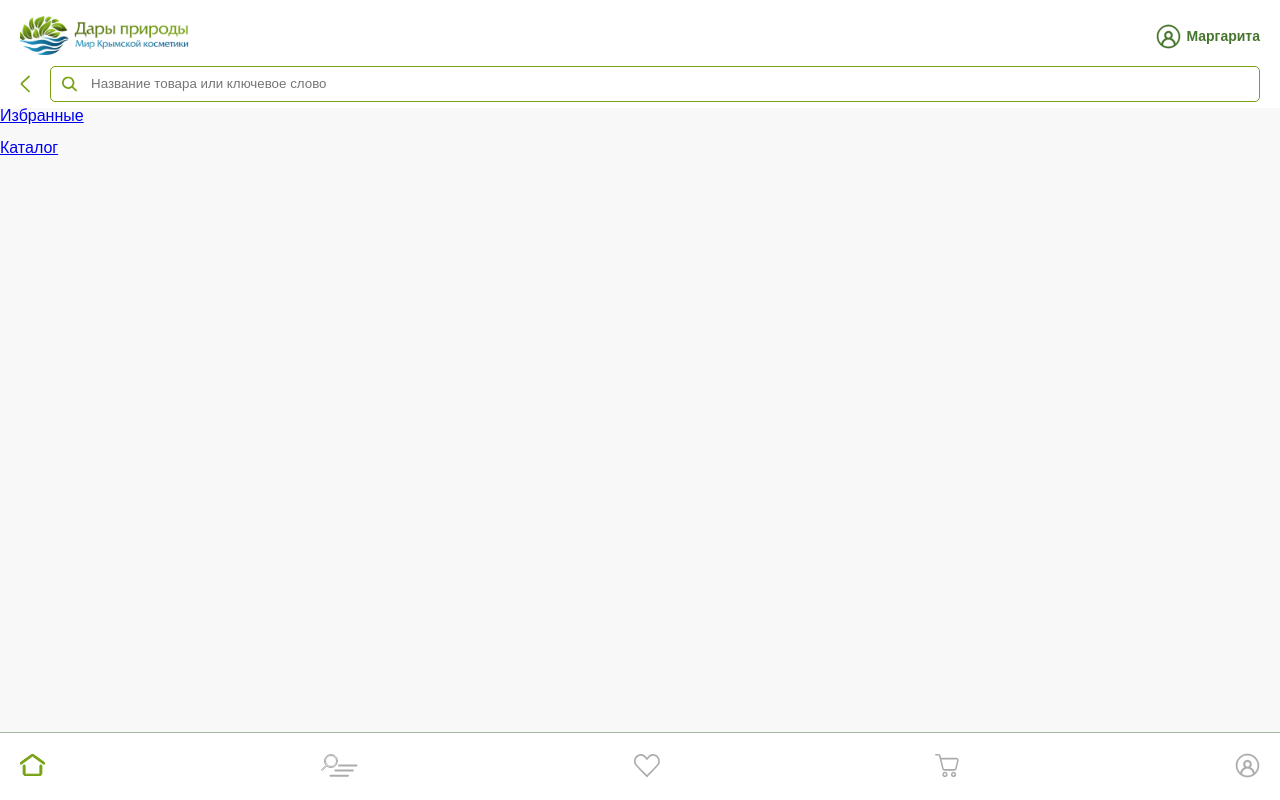
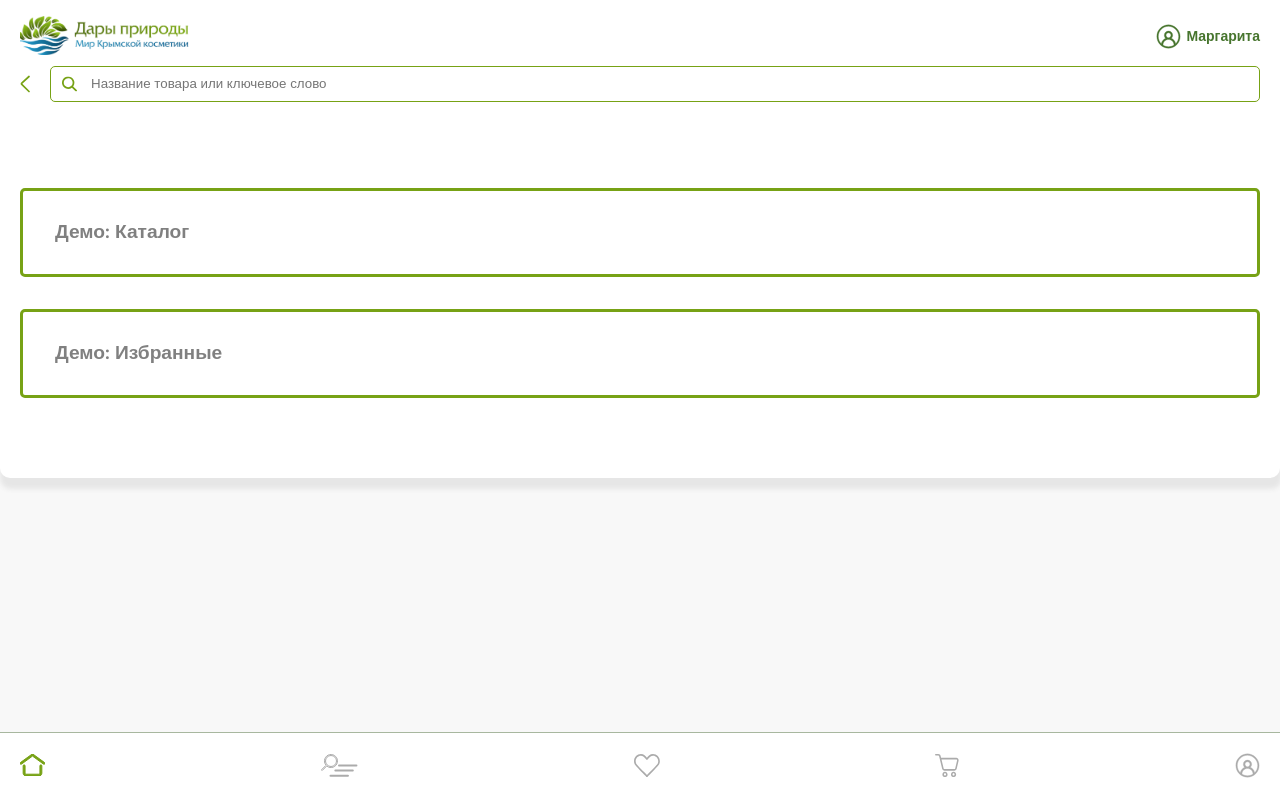
Before and after one commit to alexyakimenko/nature-gifts-test, a React (Vite) app: page / in a window 1280 px wide. Built offline with nearby package versions, Linux system fonts and the light colour scheme.

Commit message:
change homepage styles

```diff
--- a/src/pages/Homepage.jsx
+++ b/src/pages/Homepage.jsx
@@ -1,12 +1,16 @@
 import { Link } from "react-router-dom"
+import {Container} from "../components/layout/Container.styled"
+import "./demo_homepage.css"
 
 const Homepage = () => {
   return (
-    <>
-        <Link to="/favorites">Избранные</Link>
+    <div className="wrapper">
+      <Container>
+        <Link className="link" to="/catalog">Демо: Каталог</Link>
         <br /> <br />
-        <Link to="/catalog">Каталог</Link>
-    </>
+        <Link className="link" to="/favorites">Демо: Избранные</Link>
+      </Container>
+    </div>
   )
 }
 
--- /dev/null
+++ b/src/pages/demo_homepage.css
@@ -0,0 +1,20 @@
+.wrapper {
+    background-color: white;
+    padding-top: 5rem;
+    padding-bottom: 5rem;
+    border-radius: 0 0 10px 10px;
+    box-shadow: 1px 10px 5px 1px rgb(230, 230, 230);
+}
+
+.link {
+    display: block;
+    padding: 2rem;
+
+    border: 3px var(--main-accent-color) solid;
+    border-radius: 5px;
+
+    font-size: 1.2rem;
+    font-weight: bold;
+    text-decoration: none;
+    color: grey;
+}
```
